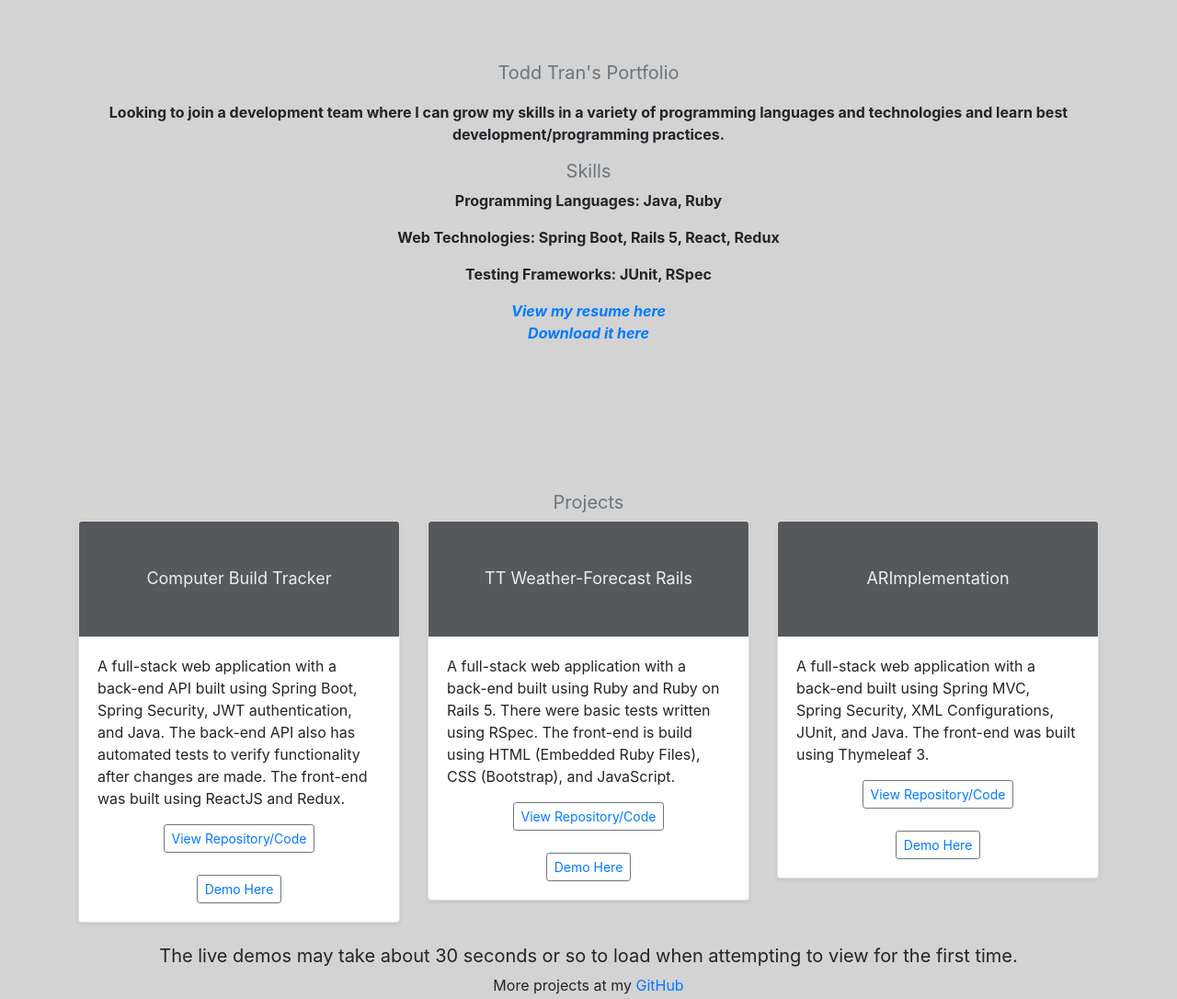
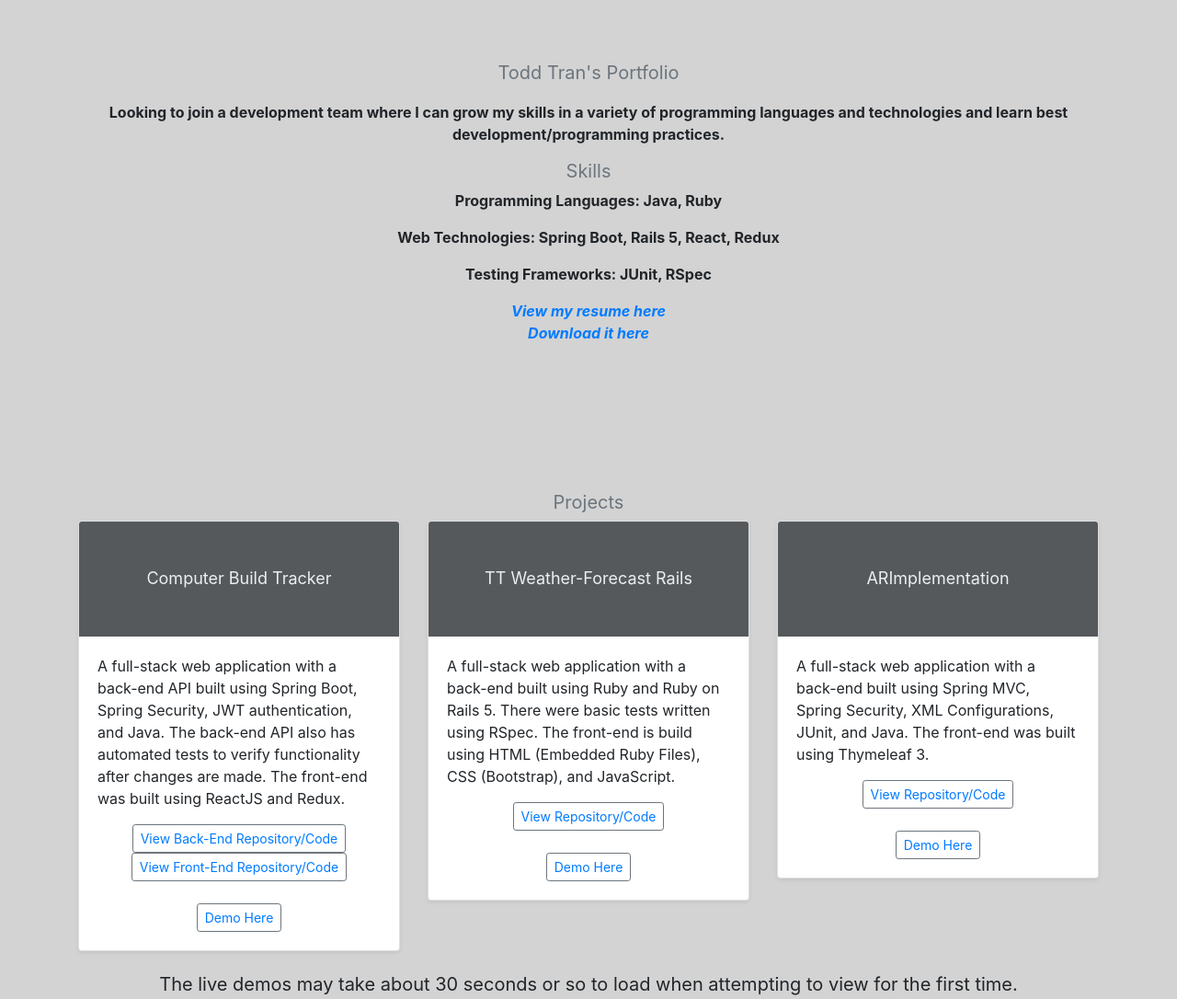
Before and after one commit to ttran9/ttran9.github.io, a plain HTML site: page index.html in a window 1280 px wide. Shown: the top 1086 px of the page at 92% size. Drawn offline with nearby package versions, Linux system fonts and the light colour scheme.

Commit message:
modifying links for the computer build tracker.

```diff
--- a/index.html
+++ b/index.html
@@ -48,15 +48,20 @@
 				<svg class="bd-placeholder-img card-img-top" width="100%" height="125" xmlns="http://www.w3.org/2000/svg" preserveAspectRatio="xMidYMid slice" focusable="false" role="img" aria-label="Placeholder: Thumbnail"><rect width="100%" height="100%" fill="#55595c"></rect><text x="50%" y="50%" fill="#eceeef" dy=".3em">Computer Build Tracker</text></svg>
 				<div class="card-body">
 				 <p class="card-text">A full-stack web application with a back-end API built using Spring Boot, Spring Security, JWT authentication, and Java. The back-end API also has automated tests to verify functionality after changes are made. The front-end was built using ReactJS and Redux.</p>
+				 			  <div class="d-flex justify-content-center">
+					<div class="btn-group">
+					  <button type="button" class="btn btn-sm btn-outline-secondary"><a href="https://github.com/ttran9/comp-build-backend">View Back-End Repository/Code</a></button>
+					</div>
+				  </div>
 				  <div class="d-flex justify-content-center">
 					<div class="btn-group">
-					  <button type="button" class="btn btn-sm btn-outline-secondary"><a href="https://github.com/ttran9/comp-build-tracker">View Repository/Code</a></button>
+					  <button type="button" class="btn btn-sm btn-outline-secondary"><a href="https://github.com/ttran9/comp-build-frontend">View Front-End Repository/Code</a></button>
 					</div>
 				  </div>
 				  <br/>
 				  <div class="d-flex justify-content-center">
 					<div class="btn-group">
-					  <button type="button" class="btn btn-sm btn-outline-secondary"><a href="https://tt-comp-build.herokuapp.com/">Demo Here</a></button>
+					  <button type="button" class="btn btn-sm btn-outline-secondary"><a href="https://todd-comp-build-frontend.herokuapp.com/">Demo Here</a></button>
 					</div>
 				  </div>
 				</div>
```
